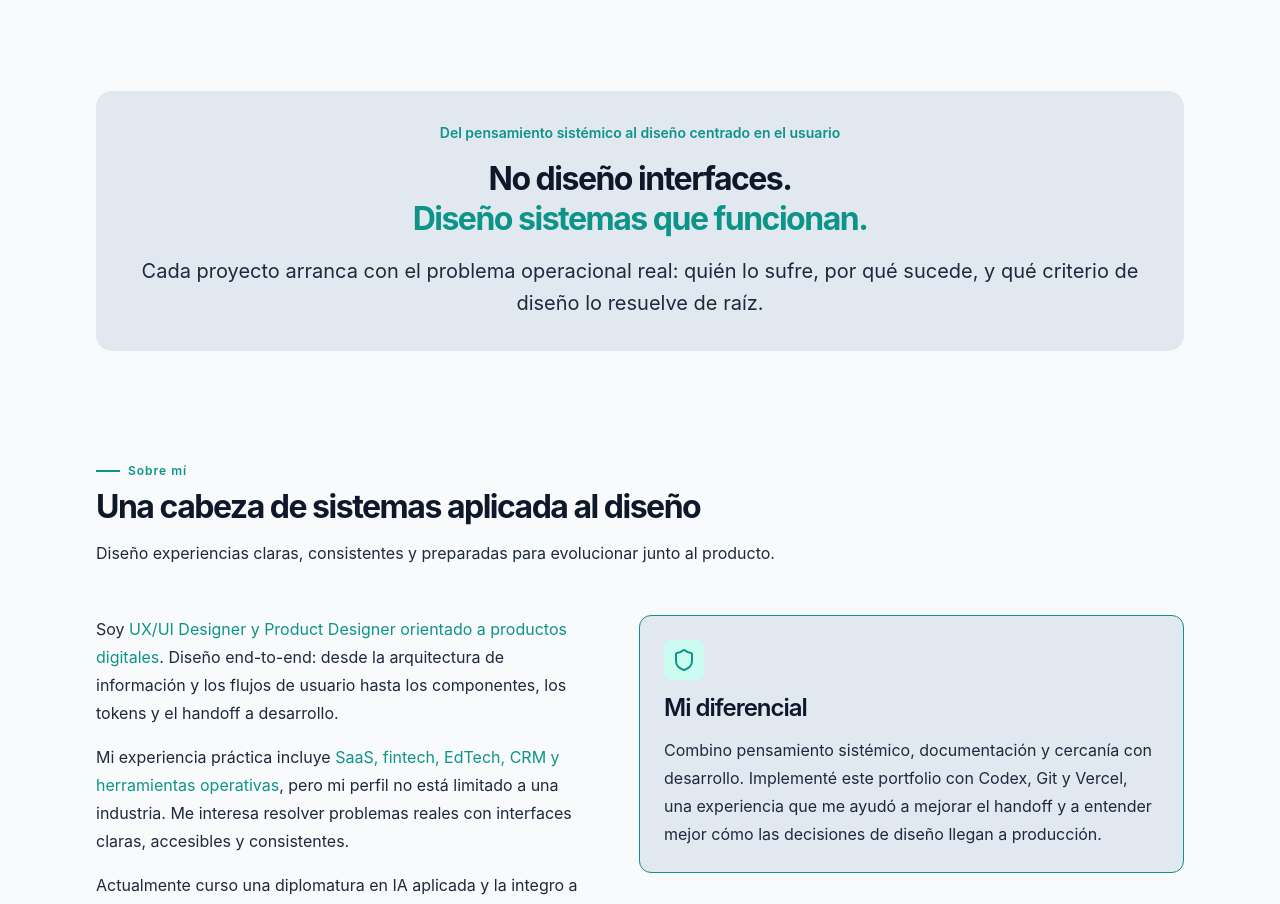
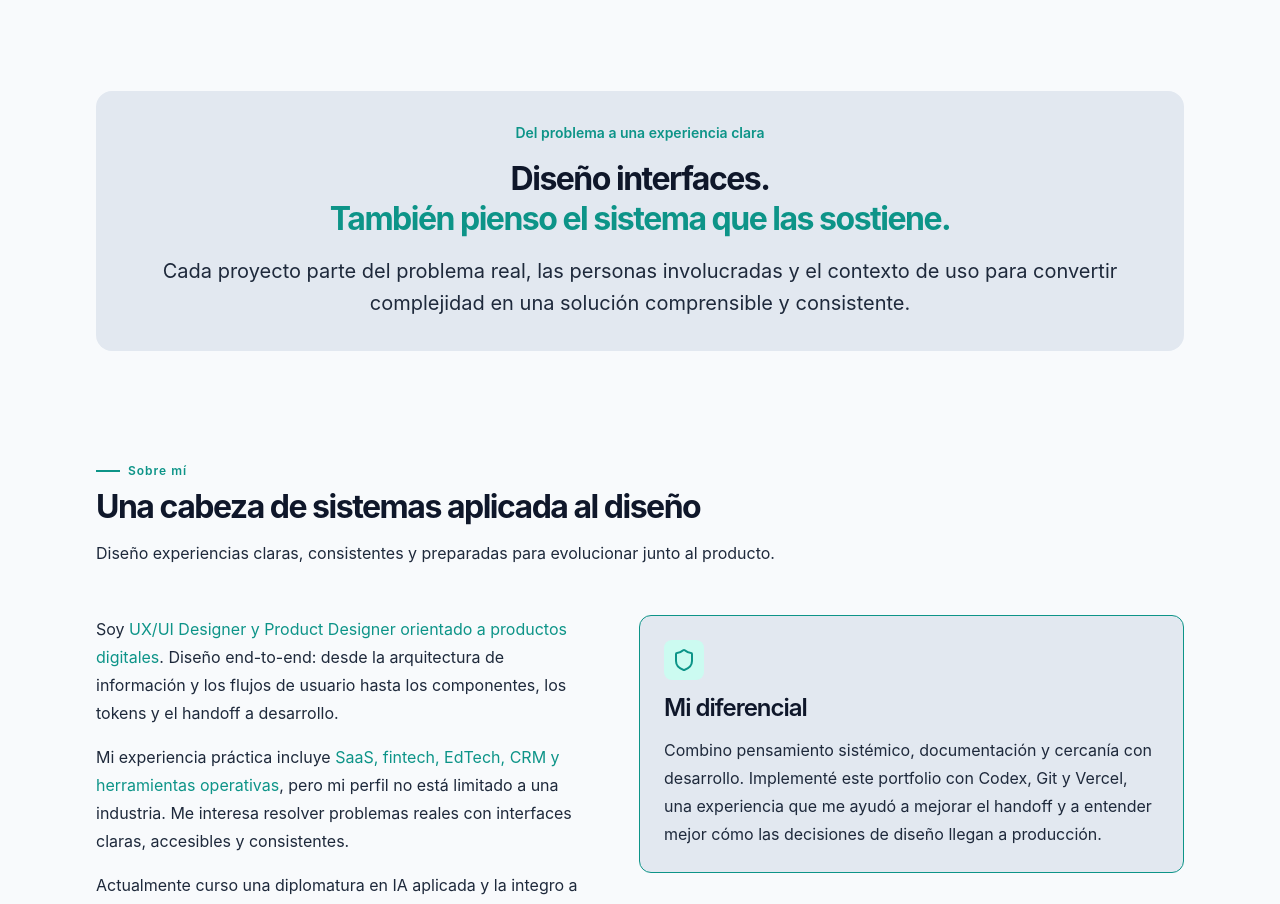
Before and after one commit to Ivan-andrade7/Portfolio-Ivan-Andrade-UX-UI-Product-Design, a Next.js app: page / in a window 1280 px wide. Shown: the part 2200-3104 px from the top of the page. Built offline with nearby package versions, Linux system fonts and the light colour scheme.

Commit message:
Clarify interface and systems positioning

```diff
--- a/components/CtaMid.tsx
+++ b/components/CtaMid.tsx
@@ -6,17 +6,17 @@ export default function CtaMid() {
       <div className="flex flex-col gap-4 p-8 rounded-2xl overflow-hidden bg-[var(--bg-secondary)] items-center text-center">
         {/* Eyebrow — Label-L: 14px/600/20px/0px */}
         <p className="text-[var(--text-accent)] text-[14px] font-semibold leading-5 tracking-[0px] w-full">
-          Del pensamiento sistémico al diseño centrado en el usuario
+          Del problema a una experiencia clara
         </p>
         {/* H2: 32px/700/40px/-1.5px — primary + accent second line */}
         <h2 className="text-[var(--text-primary)] text-[32px] font-bold leading-10 tracking-[-1.5px] w-full">
-          No diseño interfaces.
+          Diseño interfaces.
           <br />
-          <span className="text-[var(--text-accent)]">Diseño sistemas que funcionan.</span>
+          <span className="text-[var(--text-accent)]">También pienso el sistema que las sostiene.</span>
         </h2>
         {/* Body-L: 20px/400/32px */}
         <p className="text-[var(--text-secondary)] text-[20px] leading-8 w-full">
-          Cada proyecto arranca con el problema operacional real: quién lo sufre, por qué sucede, y qué criterio de diseño lo resuelve de raíz.
+          Cada proyecto parte del problema real, las personas involucradas y el contexto de uso para convertir complejidad en una solución comprensible y consistente.
         </p>
       </div>
     </section>
```
